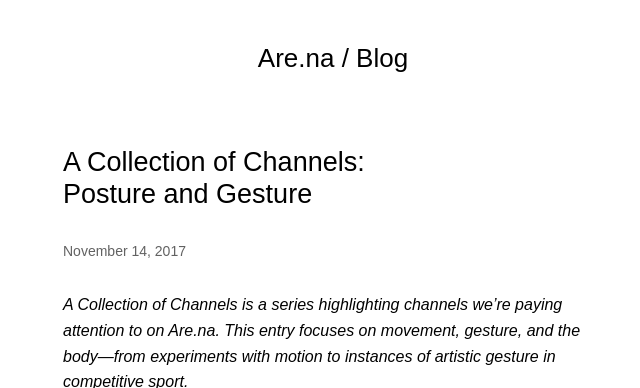
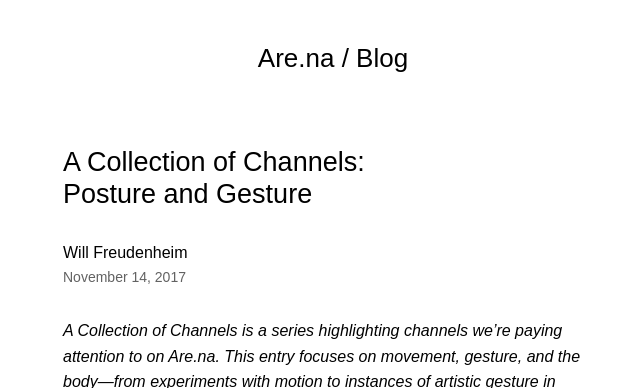
Before and after one commit to aredotna/building, a Jekyll site: the page built from _posts/2017-11-14-posture-and-gesture.markdown, in a window 1280 px wide and 900 px high, cut to the strip 0-388 px from the top of the window. Shown: the whole strip, without its empty margins (307-947 px from the left). Built offline with Jekyll 4.4.1, drawn with Linux system fonts in a browser that asks for light colours.

Commit message:
Attribute to will and publish

```diff
--- a/_posts/2017-11-14-posture-and-gesture.markdown
+++ b/_posts/2017-11-14-posture-and-gesture.markdown
@@ -4,9 +4,10 @@
 categories:
 - A Collection of Channels
 tags:
-- draft
+- featured
 layout: post
 image: https://d2w9rnfcy7mm78.cloudfront.net/1426082/large_6dd42ecb2452958570885991f7d207dc.jpg
+author: "Will Freudenheim"
 ---
 
 _A Collection of Channels is a series highlighting channels we’re paying attention to on Are.na. This entry focuses on movement, gesture, and the body—from experiments with motion to instances of artistic gesture in competitive sport._
```
